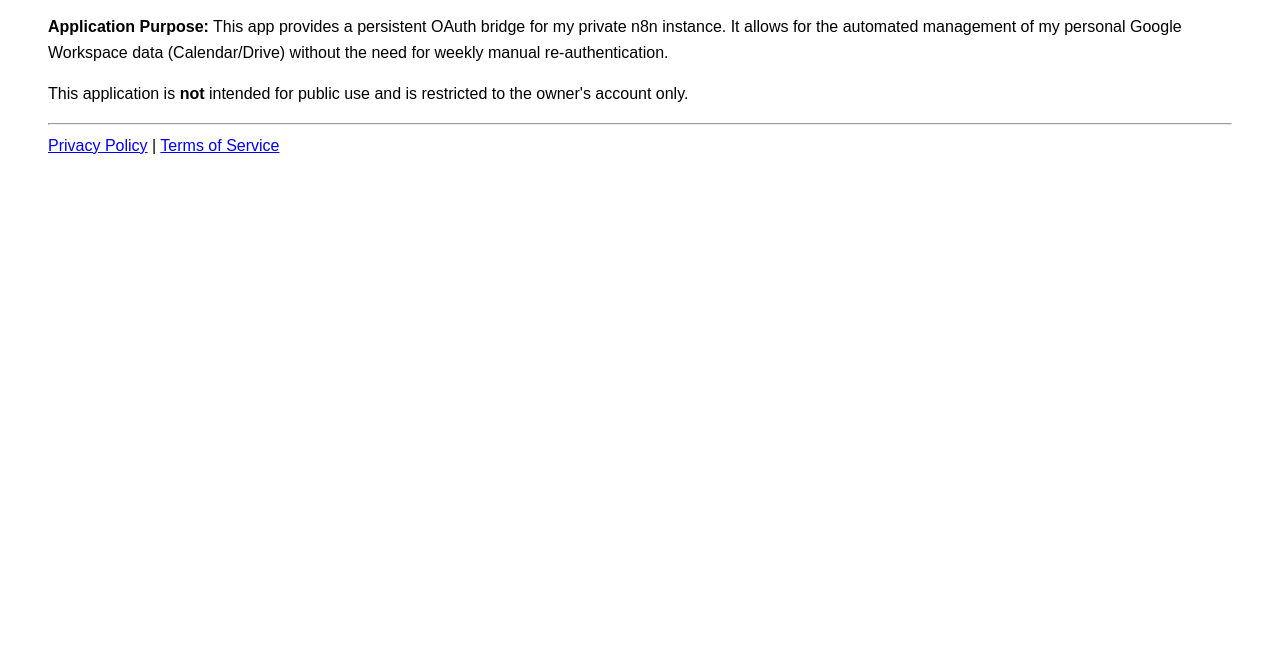
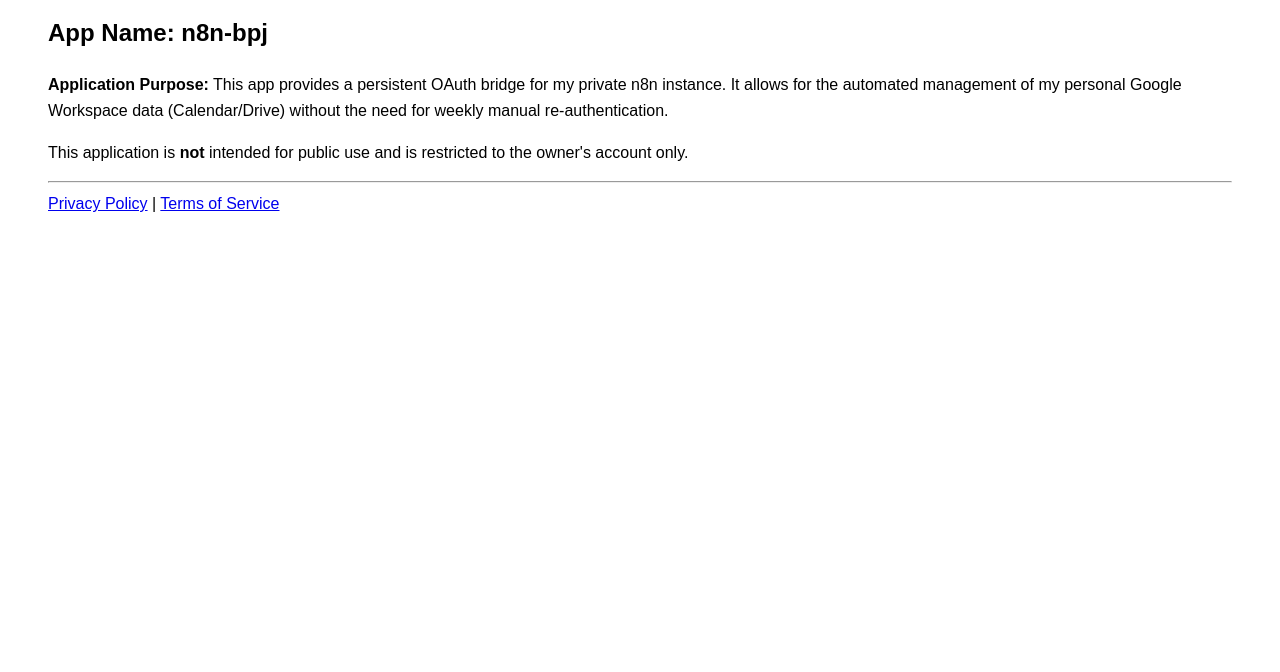
Before and after one commit to BrianJoyce/n8ngcloudterms, a plain HTML site: page index.html in a window 1280 px wide. Shown: the part 128-800 px from the top of the page. Drawn offline with Linux system fonts and the light colour scheme.

Commit message:
Add app name to index.html

```diff
--- a/index.html
+++ b/index.html
@@ -6,6 +6,7 @@
 </head>
 <body>
     <h1>Personal Automation Service</h1>
+    <h2>App Name: n8n-bpj</h2>
     <p><strong>Application Purpose:</strong> This app provides a persistent OAuth bridge for my private n8n instance. It allows for the automated management of my personal Google Workspace data (Calendar/Drive) without the need for weekly manual re-authentication.</p>
 
     <p>This application is <strong>not</strong> intended for public use and is restricted to the owner's account only.</p>
```
